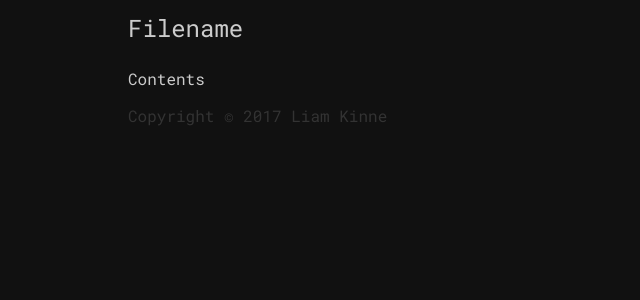
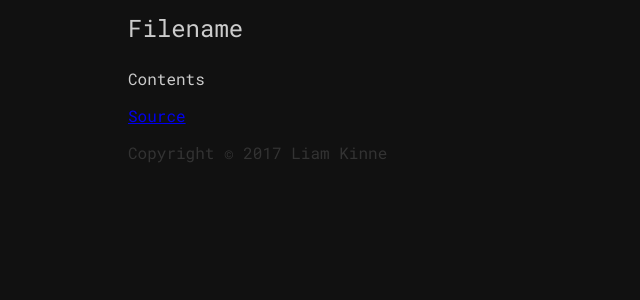
Before and after one commit to liamkinne/website, a PHP site: page / in a window 1280 px wide. Shown: the part 122-422 px from the top of the page, without its empty margins (0-640 px from the left). Run offline with PHP 8.4, Linux system fonts and the light colour scheme.

Commit message:
added source link to footer

```diff
--- a/html/index.php
+++ b/html/index.php
@@ -12,6 +12,7 @@
 		<p>Contents</p>
 	</content>
 	<footer>
+		<p><a href="https://github.com/liamkinne/website" target="_blank">Source</a></p>
 		<p>Copyright © 2017 Liam Kinne</p>
 	</footer>
 </body>
```
